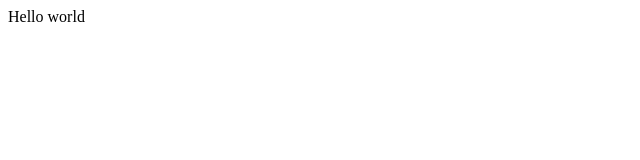
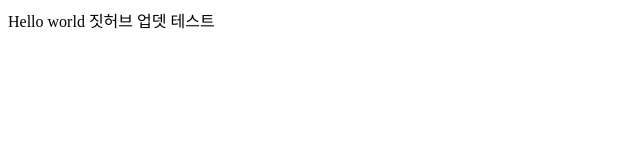
Before and after one commit to gtpchris/opentutorials-gtpchris, a plain HTML site: page index.html in a window 1280 px wide. Shown: the whole page, without its empty margins (0-640 px from the left). Drawn offline with Linux system fonts and the light colour scheme.

Commit message:
add index.html

```diff
--- a/index.html
+++ b/index.html
@@ -19,6 +19,6 @@
 	</head>
 
 	<body>
-		Hello world
+		Hello world 짓허브 업뎃 테스트
 	</body>
 </html>
```
